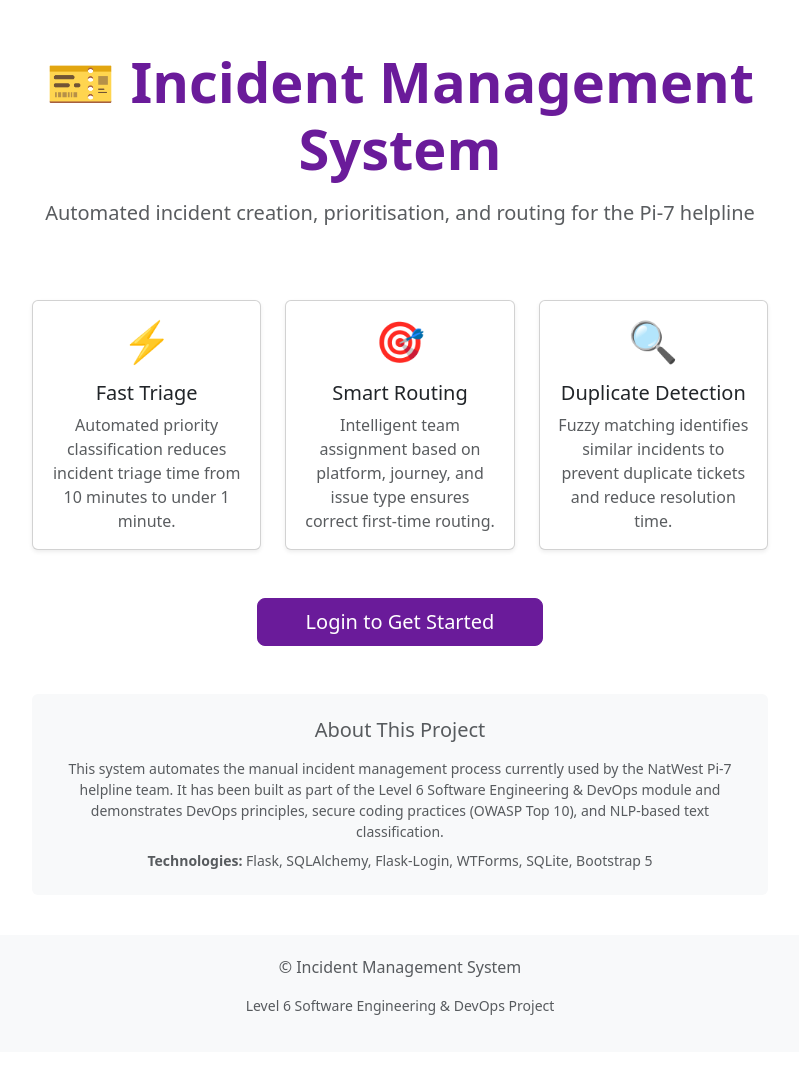
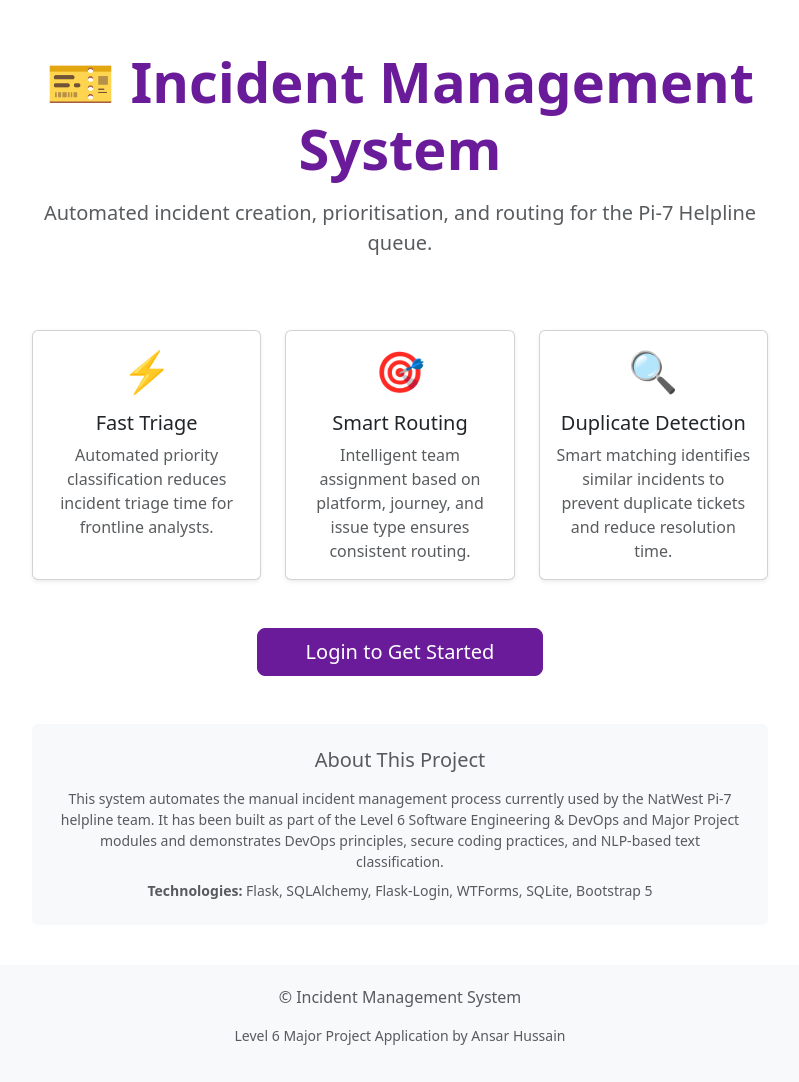
Before and after one commit to Ansar-H/Incident-Management-System, a Flask app: page / in a window 1280 px wide. Shown: the part 56-1138 px from the top of the page, without its empty margins (240-1039 px from the left). Before the commit the page ends 1071 px from the top, so only its background shows below. Run offline with Flask 3, Linux system fonts and the light colour scheme.

Commit message:
fix: Create Anyway button and content updates (team naming and UI tweaks)

```diff
--- a/app/forms/override_forms.py
+++ b/app/forms/override_forms.py
@@ -28,7 +28,7 @@ class OverrideForm(FlaskForm):
             ('', '-- Select Team --'),
             ('LCM', 'LCM'),
             ('DevOps', 'DevOps'),
-            ('Additiv Support', 'Additiv Support'),
+            ('Additiv LCM', 'Additiv LCM'),
             ('Avaloq Support', 'Avaloq Support'),
             ('Platform Support', 'Platform Support')
         ],
--- a/app/templates/base.html
+++ b/app/templates/base.html
@@ -164,7 +164,7 @@
     <footer class="text-center text-muted">
         <div class="container">
             <p>&copy; Incident Management System</p>
-            <p class="small">Level 6 Software Engineering & DevOps Project</p>
+            <p class="small">Level 6 Major Project Application by Ansar Hussain</p>
         </div>
     </footer>
 
--- a/app/templates/incidents/create.html
+++ b/app/templates/incidents/create.html
@@ -58,7 +58,7 @@
                 <a href="{{ url_for('incidents.list_incidents') }}" class="btn btn-secondary me-2">
                     Cancel & Review Existing
                 </a>
-                <button type="button" class="btn btn-warning" onclick="document.getElementById('confirm_create').value='yes'; document.getElementById('incident_form').submit();">
+                <button type="button" class="btn btn-warning" onclick="document.getElementById('confirm_create').value='yes'; HTMLFormElement.prototype.submit.call(document.getElementById('incident_form'));">
                     Create Anyway
                 </button>
             </div>
--- a/app/templates/incidents/detail.html
+++ b/app/templates/incidents/detail.html
@@ -114,7 +114,7 @@
                         <!-- New Override button - admin only -->
                         {% if current_user.is_admin %}
                             <a href="{{ url_for('incidents.override_incident', id=incident.id) }}" class="btn btn-warning">
-                                ⚙️ Override Triage
+                                Override Triage
                             </a>
                         {% endif %}
 
--- a/app/templates/index.html
+++ b/app/templates/index.html
@@ -11,7 +11,7 @@
                 🎫 Incident Management System
             </h1>
             <p class="lead text-muted">
-                Automated incident creation, prioritisation, and routing for the Pi-7 helpline
+                Automated incident creation, prioritisation, and routing for the Pi-7 Helpline queue.
             </p>
         </div>
 
@@ -23,7 +23,7 @@
                         <div class="display-6 text-primary mb-3">⚡</div>
                         <h5 class="card-title">Fast Triage</h5>
                         <p class="card-text text-muted">
-                            Automated priority classification reduces incident triage time from 10 minutes to under 1 minute.
+                            Automated priority classification reduces incident triage time for frontline analysts.
                         </p>
                     </div>
                 </div>
@@ -35,7 +35,7 @@
                         <div class="display-6 text-primary mb-3">🎯</div>
                         <h5 class="card-title">Smart Routing</h5>
                         <p class="card-text text-muted">
-                            Intelligent team assignment based on platform, journey, and issue type ensures correct first-time routing.
+                            Intelligent team assignment based on platform, journey, and issue type ensures consistent routing.
                         </p>
                     </div>
                 </div>
@@ -47,7 +47,7 @@
                         <div class="display-6 text-primary mb-3">🔍</div>
                         <h5 class="card-title">Duplicate Detection</h5>
                         <p class="card-text text-muted">
-                            Fuzzy matching identifies similar incidents to prevent duplicate tickets and reduce resolution time.
+                            Smart matching identifies similar incidents to prevent duplicate tickets and reduce resolution time.
                         </p>
                     </div>
                 </div>
@@ -72,8 +72,8 @@
             <h5 class="text-muted mb-3">About This Project</h5>
             <p class="text-muted small mb-2">
                 This system automates the manual incident management process currently used by the NatWest Pi-7 helpline team.
-                It has been built as part of the Level 6 Software Engineering & DevOps module and demonstrates DevOps principles,
-                secure coding practices (OWASP Top 10), and NLP-based text classification.
+                It has been built as part of the Level 6 Software Engineering & DevOps and Major Project modules and demonstrates DevOps principles,
+                secure coding practices, and NLP-based text classification.
             </p>
             <p class="text-muted small mb-0">
                 <strong>Technologies:</strong> Flask, SQLAlchemy, Flask-Login, WTForms, SQLite, Bootstrap 5
--- a/app/utils/router.py
+++ b/app/utils/router.py
@@ -14,7 +14,7 @@ def assign_team(platform, journey, description):
         description (str): Incident description text
 
     Returns:
-        str: Team name (LCM, DevOps, Additiv Support, Avaloq Support, Platform Support)
+        str: Team name (LCM, DevOps, Additiv LCM, Avaloq Support, Platform Support)
 
     Routing Rules:
     - Authentication issues → LCM
@@ -47,9 +47,9 @@ def assign_team(platform, journey, description):
     if platform == 'Additiv':
         # Transaction issues on Additiv
         if journey in ['Transfer', 'Payment'] or any(keyword in description_lower for keyword in transaction_keywords):
-            return 'Additiv Support'
+            return 'Additiv LCM'
         # Other Additiv issues
-        return 'Additiv Support'
+        return 'Additiv LCM'
 
     elif platform == 'Avaloq':
         # Transaction issues on Avaloq
```
Also changed, not shown: tests/test_router.py (+3 -3 lines).
